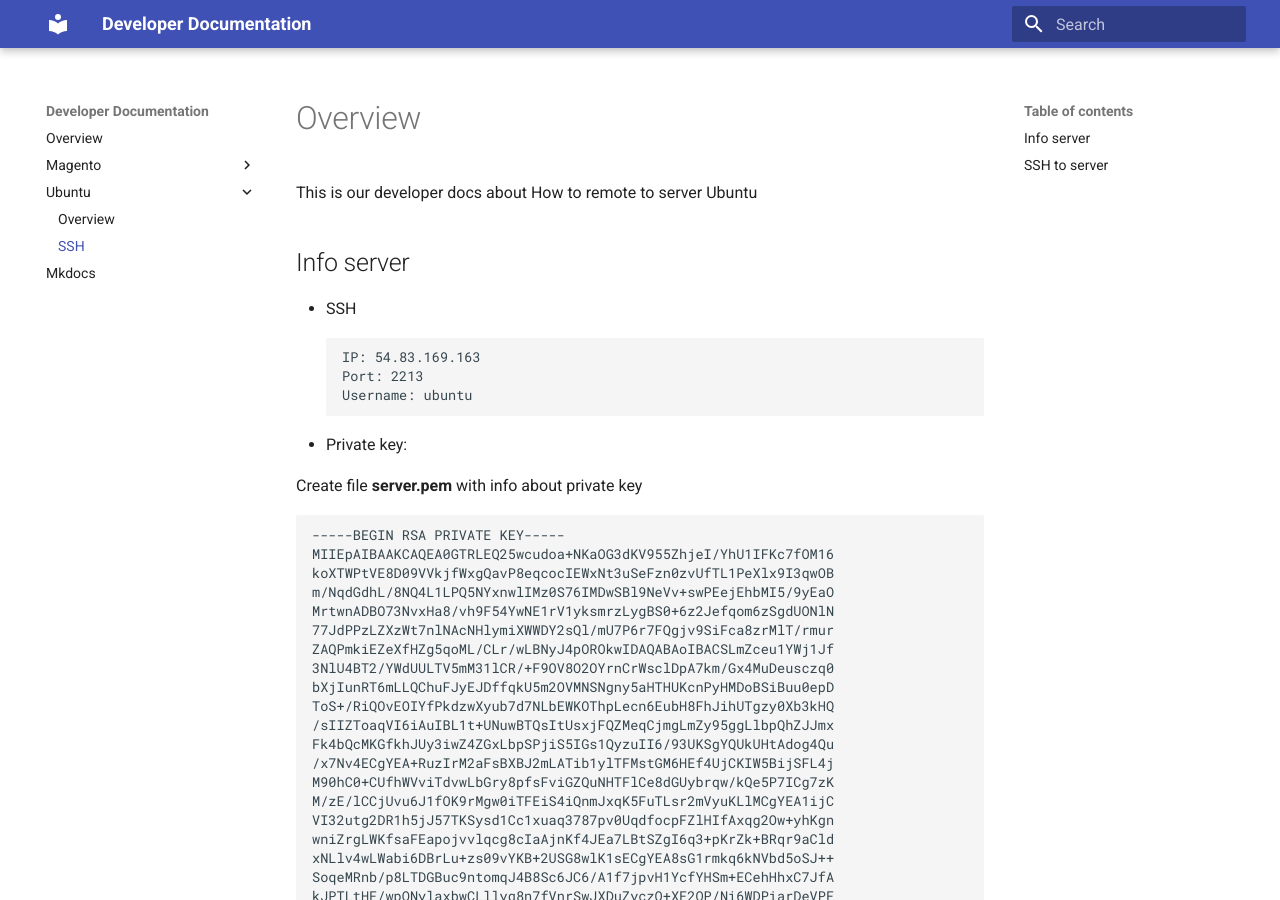
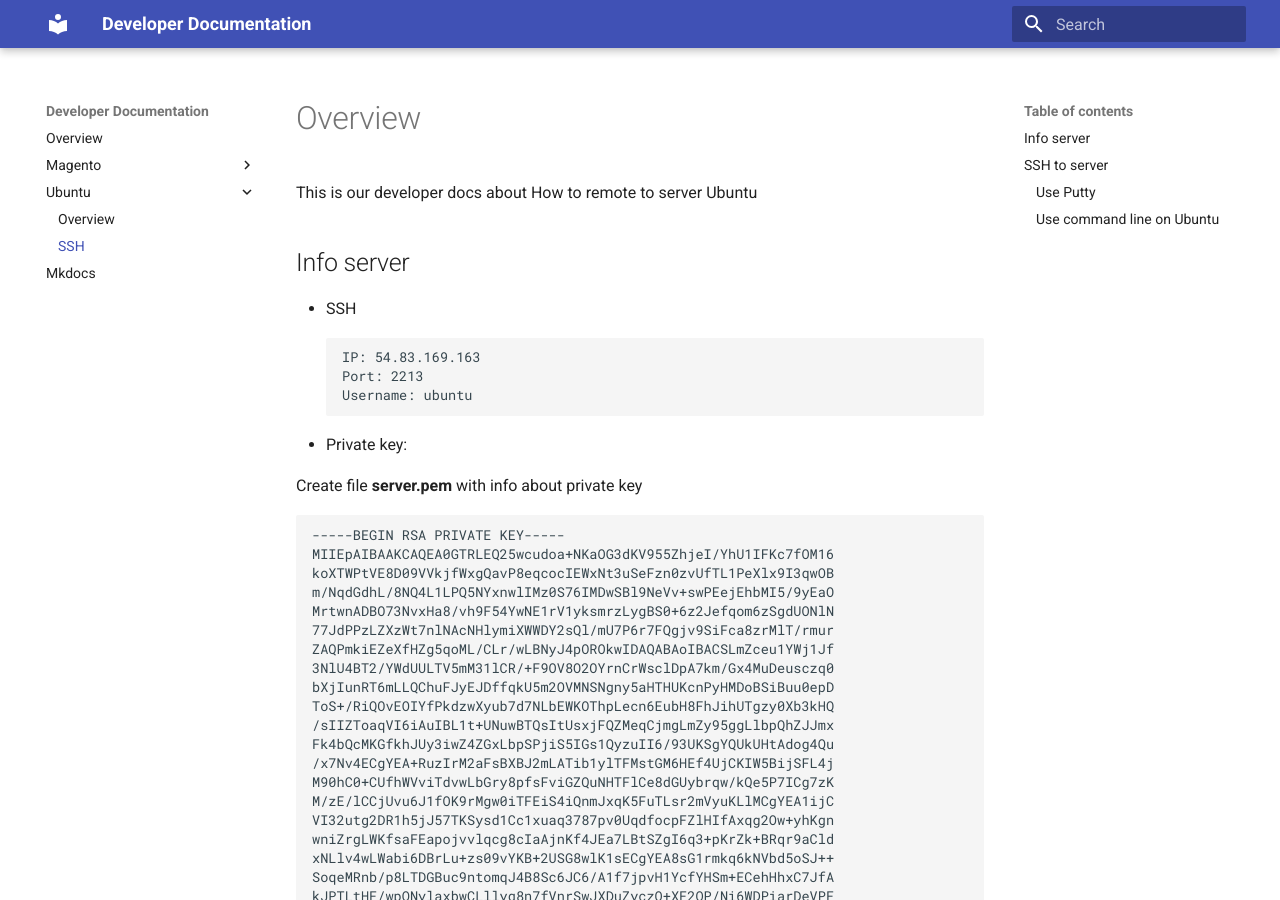
Before and after one commit to FinbertMDS/devdocs, an MkDocs documentation site: the page built from docs/ubuntu/ssh.md, in a window 1280 px wide and 900 px high. Built offline with MkDocs 1.6.1 and Material for MkDocs 9.7.7, drawn with Linux system fonts in a browser that asks for light colours; old or Windows-style settings are respelled for this version of MkDocs.

Commit message:
ssh to serve

````diff
--- a/docs/ubuntu/ssh.md
+++ b/docs/ubuntu/ssh.md
@@ -74,7 +74,7 @@ Private-MAC: d619c293fe0ac660bff38d6c8db7d73736a51826
 ```
 [Server Info](https://docs.google.com/spreadsheets/d/1xN_hfrPmq4OXfR6_LpYkIwM9-3QUWJf7pZlcFPuA1O8/edit#gid=949537507)
 ## SSH to server
-- Use Putty
+### Use Putty
 1. Install Putty
     - On Windows: https://www.sitecuatui.com/tao-ssh-key-bang-puttygen/
     - On Ubuntu: https://websiteforstudents.com/installing-putty-on-ubuntu-16-04-17-10-18-04/
@@ -83,7 +83,7 @@ Private-MAC: d619c293fe0ac660bff38d6c8db7d73736a51826
     - Host name or Ip
     - Port
     - Connection > SSH > Auth then press Browse… to file server.ppk
-- Use command line on Ubuntu
+### Use command line on Ubuntu
 1. Install SSH
     - https://help.ubuntu.com/lts/serverguide/openssh-server.html.en
 2. Create file **server.pem** with info about Private key
````
